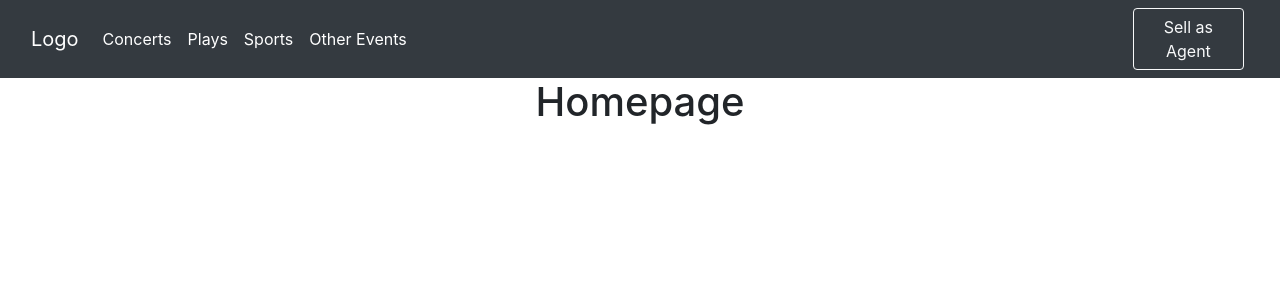
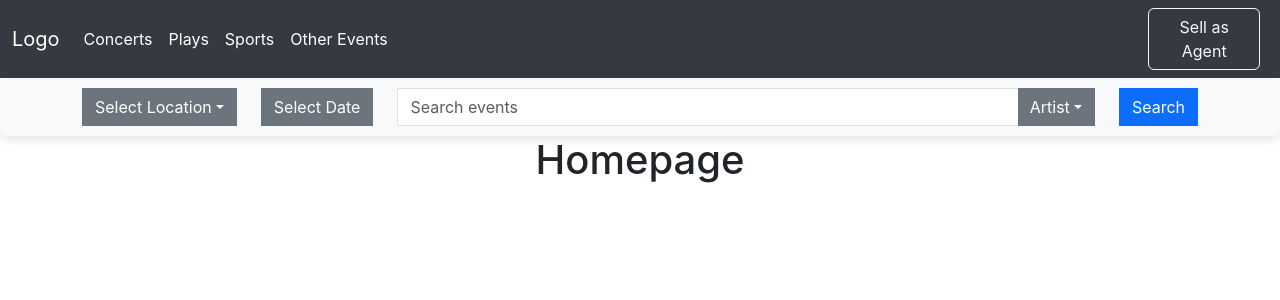
Before and after one commit to mujipro1/Devsinc-FM-Radio, a React (Create React App) app in the folder frontend/: page / in a window 1280 px wide. Shown: the top 300 px of the page. Built offline with nearby package versions, Linux system fonts and the light colour scheme.

Commit message:
Search component

```diff
--- a/frontend/public/index.html
+++ b/frontend/public/index.html
@@ -16,6 +16,15 @@
       user's mobile device or desktop. See https://developers.google.com/web/fundamentals/web-app-manifest/
     -->
     <link rel="manifest" href="%PUBLIC_URL%/manifest.json" />
+
+    <link
+  href="https://cdn.jsdelivr.net/npm/bootstrap@5.3.0-alpha1/dist/css/bootstrap.min.css"
+  rel="stylesheet"
+/>
+
+<!-- Add this before the closing </body> tag -->
+<script src="https://cdn.jsdelivr.net/npm/@popperjs/core@2.11.6/dist/umd/popper.min.js"></script>
+<script src="https://cdn.jsdelivr.net/npm/bootstrap@5.3.0-alpha1/dist/js/bootstrap.bundle.min.js"></script>
     <!--
       Notice the use of %PUBLIC_URL% in the tags above.
       It will be replaced with the URL of the `public` folder during the build.
--- /dev/null
+++ b/frontend/src/components/Search.css
@@ -0,0 +1,29 @@
+.search-container {
+    padding: 10px;
+    background-color: #f8f9fa;
+    border-radius: 8px;
+    box-shadow: 0 4px 8px rgba(0, 0, 0, 0.1);
+  }
+
+  .square-btn {
+    border-radius: 0; /* Makes the buttons squared */
+  }
+
+  .input-group .form-control {
+    border-right: none;
+    margin-right: -1px; /* Avoid double borders between the input and dropdown */
+  }
+
+  .input-group .dropdown-toggle {
+    border-left: none;
+  }
+
+  .btn-outline-secondary {
+    color: #343a40;
+    border-color: #343a40;
+  }
+
+  .btn-outline-secondary:hover {
+    background-color: #343a40;
+    color: white;
+  }
--- /dev/null
+++ b/frontend/src/components/Search.js
@@ -0,0 +1,68 @@
+import React, { useState } from 'react';
+import './Search.css';
+
+function SearchComponent() {
+  const [searchType, setSearchType] = useState('Artist');
+
+  return (
+    <div className="search-container">
+      <div className="container">
+        <div className="row align-items-center justify-content-center">
+          {/* Location Selector */}
+          <div className="col-12 col-md-auto mb-2 mb-md-0">
+            <div className="btn-group">
+              <button
+                className="btn btn-secondary square-btn dropdown-toggle"
+                data-bs-toggle="dropdown"
+                aria-expanded="false"
+              >
+                Select Location
+              </button>
+              <ul className="dropdown-menu">
+                <li><button className="dropdown-item">Use Google Maps</button></li>
+                <li><button className="dropdown-item">Use Browser Location</button></li>
+              </ul>
+            </div>
+          </div>
+
+          {/* Date Selector */}
+          <div className="col-12 col-md-auto mb-2 mb-md-0">
+            <button className="btn btn-secondary square-btn">
+              <i className="bi bi-calendar"></i> Select Date
+            </button>
+          </div>
+
+          {/* Search Bar and Type Selector */}
+          <div className="col-12 col-md mb-2 mb-md-0">
+            <div className="input-group">
+              <input
+                type="text"
+                className="form-control square-btn"
+                placeholder="Search events"
+              />
+              <button
+                className="btn btn-secondary square-btn dropdown-toggle"
+                data-bs-toggle="dropdown"
+                aria-expanded="false"
+              >
+                {searchType}
+              </button>
+              <ul className="dropdown-menu dropdown-menu-end">
+                <li><button className="dropdown-item" onClick={() => setSearchType('Artist')}>Artist</button></li>
+                <li><button className="dropdown-item" onClick={() => setSearchType('Venue')}>Venue</button></li>
+                <li><button className="dropdown-item" onClick={() => setSearchType('Event')}>Event</button></li>
+              </ul>
+            </div>
+          </div>
+
+          {/* Search Button */}
+          <div className="col-12 col-md-auto">
+            <button className="btn btn-primary square-btn w-100">Search</button>
+          </div>
+        </div>
+      </div>
+    </div>
+  );
+}
+
+export default SearchComponent;
--- a/frontend/src/pages/Homepage.js
+++ b/frontend/src/pages/Homepage.js
@@ -1,11 +1,13 @@
 import './Homepage.css'
 import Navbar from '../components/Navbar';
+import SearchComponent from '../components/Search';
 
 
 const Homepage = () => {
     return (
         <>
         <Navbar/>
+        <SearchComponent/>
         <h1>Homepage</h1>
         </>
     )
```
